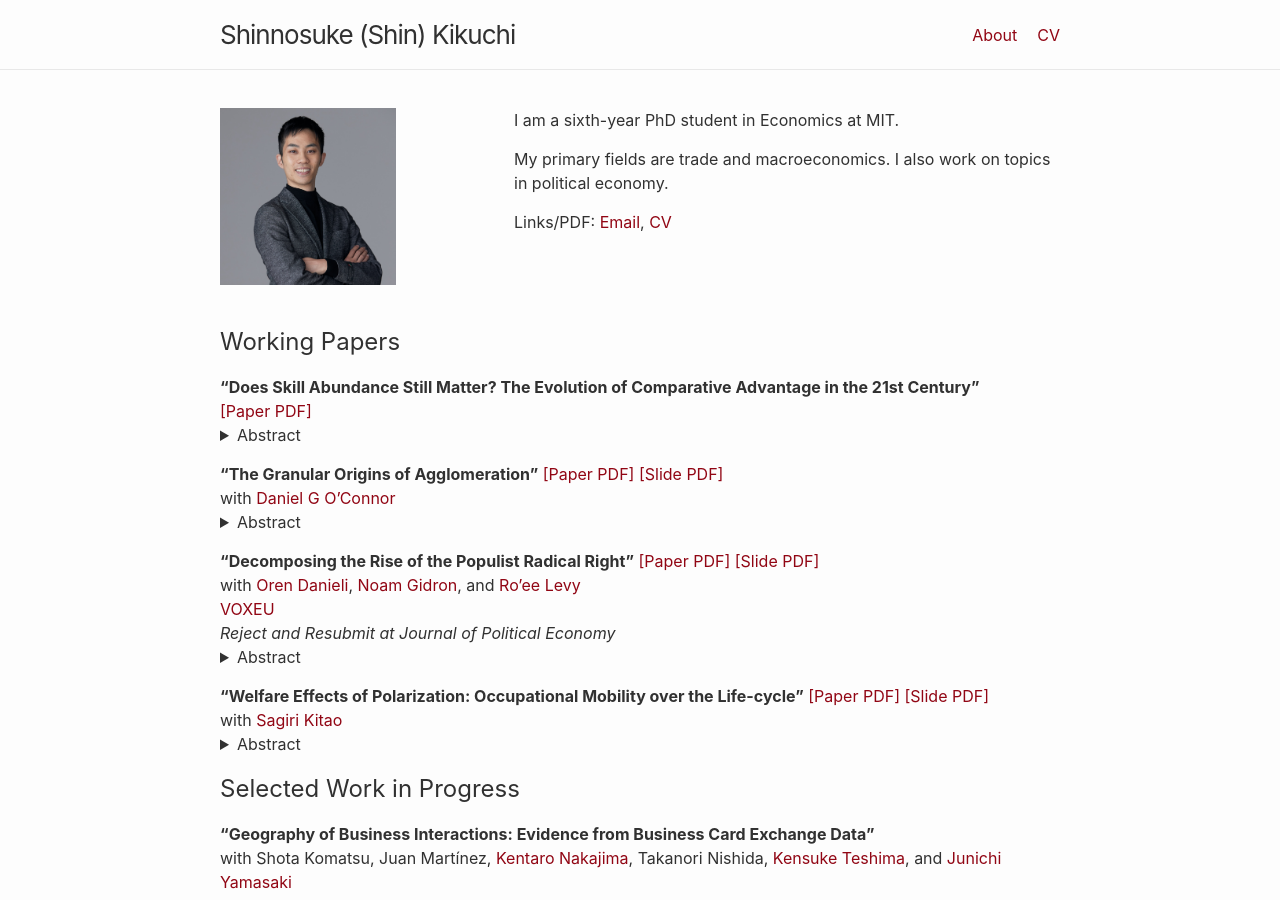
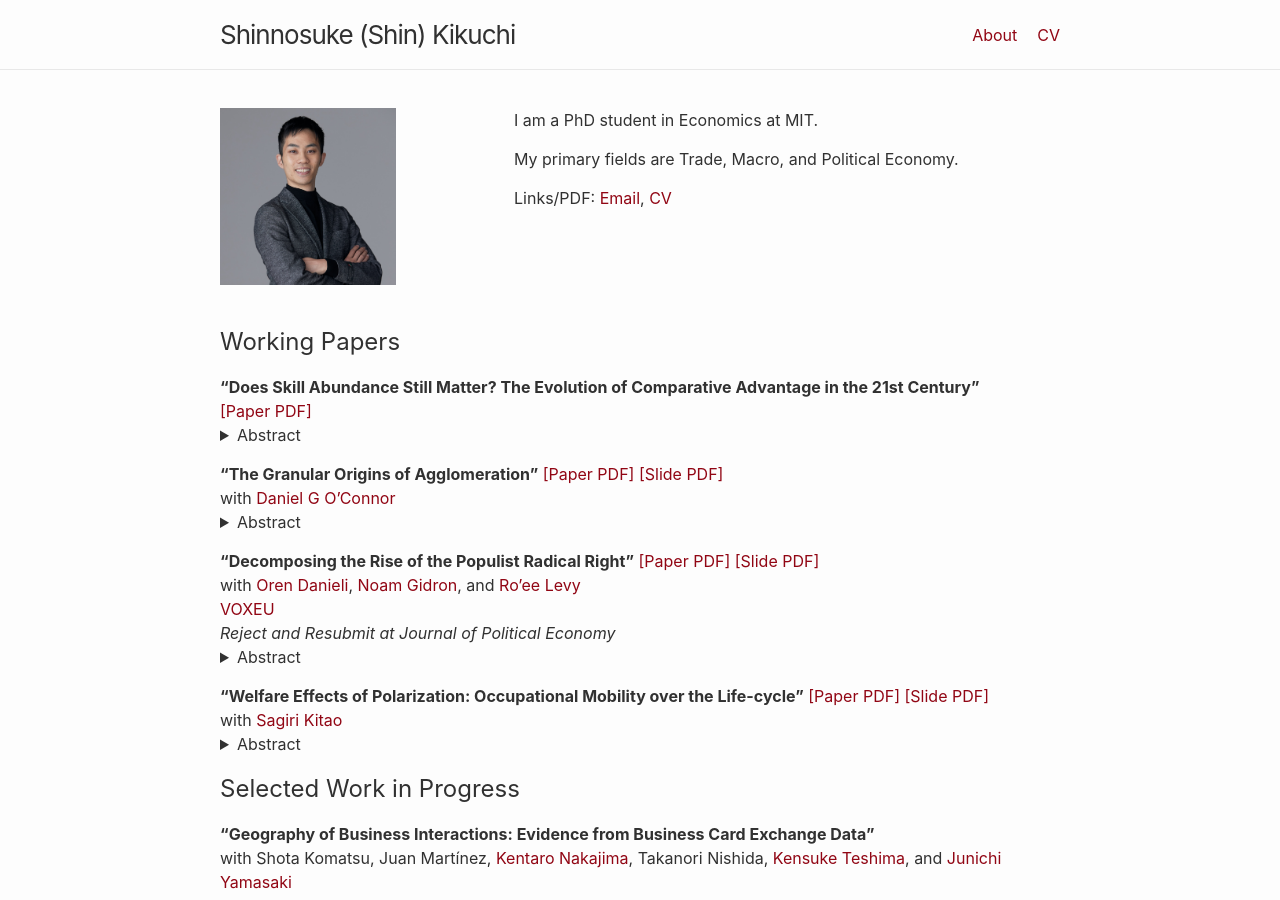
Before and after one commit to shinnkikuchi/shinnkikuchi.github.io, a Jekyll site: the page built from index.md, in a window 1280 px wide and 900 px high. Built offline with Jekyll 4.4.1, drawn with Linux system fonts in a browser that asks for light colours.

Commit message:
Update home.html

```diff
--- a/_layouts/home.html
+++ b/_layouts/home.html
@@ -9,8 +9,8 @@ layout: default
   </div>
 
   <div class="columnright">
-    <p>I am a sixth-year PhD student in Economics at MIT. </p>
-    <p>My primary fields are trade and macroeconomics. I also work on topics in political economy.</p>
+    <p>I am a PhD student in Economics at MIT. </p>
+    <p>My primary fields are Trade, Macro, and Political Economy.</p>
     <p>Links/PDF: <a href="mailto:skikuchi@mit.edu">Email</a>, <a href="/files/ShinKikuchi_CV.pdf" target="_blank">CV</a> </p>
   </div>
 
```
